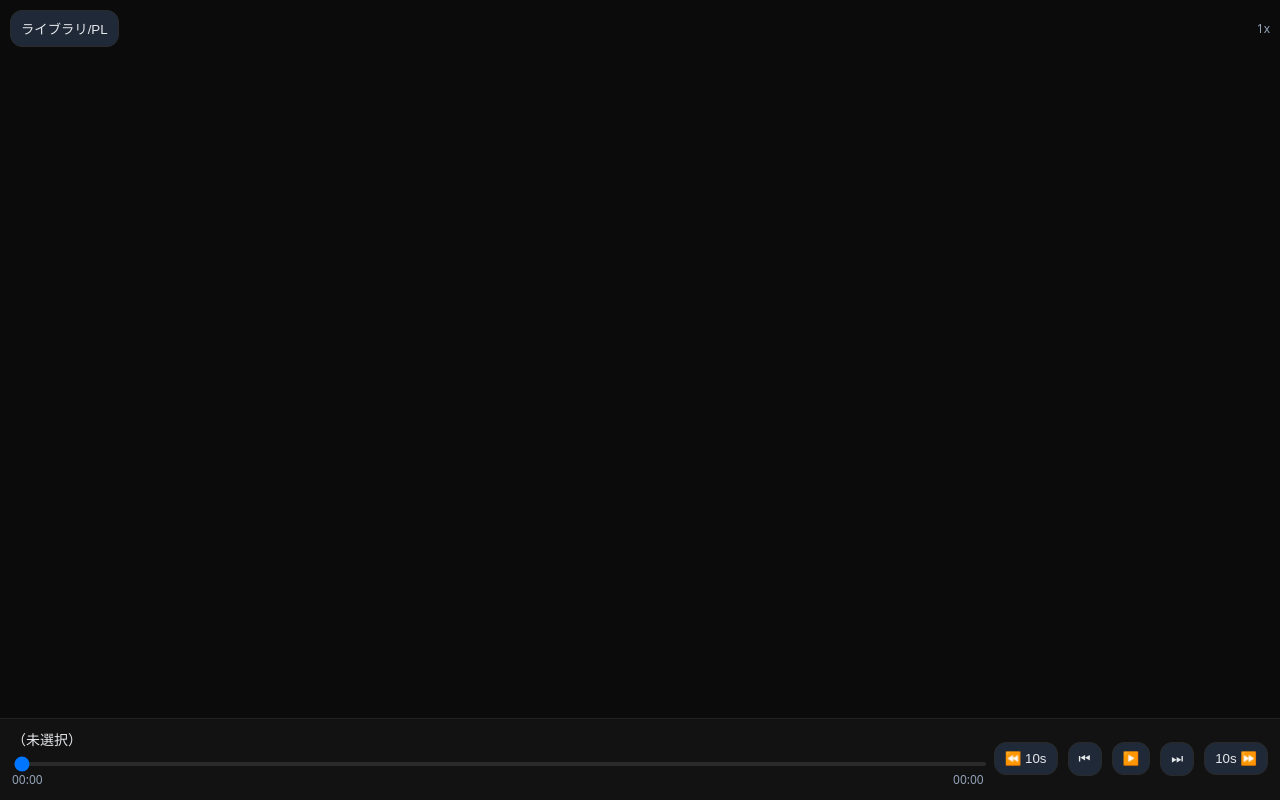
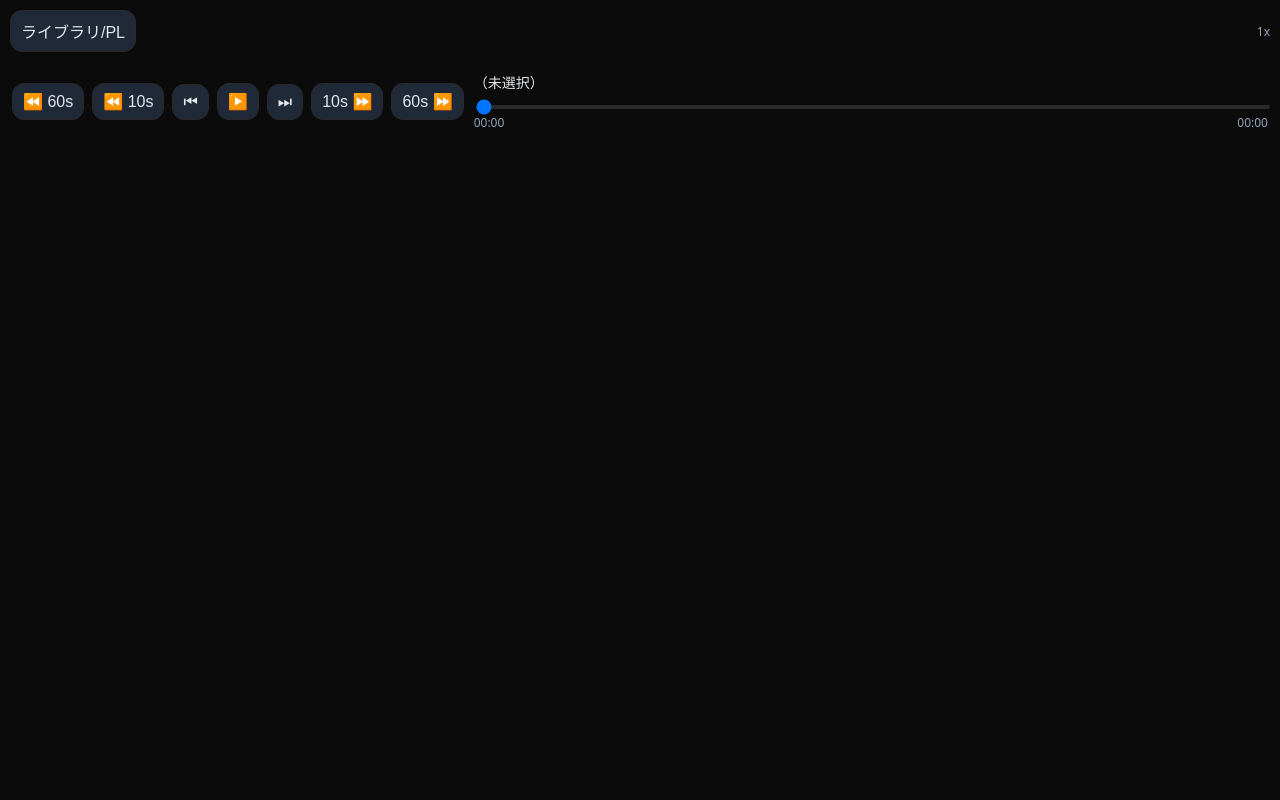
Before and after one commit to testuser4856/pwa-audio-player, a plain HTML site: page index.html in a window 1280 px wide. Drawn offline with Linux system fonts and the light colour scheme.

Commit message:
Update index.html

```diff
--- a/index.html
+++ b/index.html
@@ -15,8 +15,7 @@
     .muted { color:#94a3b8; font-size:12px; }
     .row { display:flex; gap:8px; align-items:center; }
     .topbar { display:flex; gap:8px; align-items:center; justify-content:space-between; padding:10px; }
-    .mini { position: fixed; left:0; right:0; bottom:0; padding:10px 12px; background:#121212; border-top:1px solid #222;
-            display:grid; grid-template-columns:1fr auto; gap:10px; align-items:center; padding-bottom:calc(12px + env(safe-area-inset-bottom)); }
+
     .title { font-size:14px; white-space:nowrap; overflow:hidden; text-overflow:ellipsis; }
     .seek { width:100%; appearance:none; height:4px; border-radius:999px; background:#2a2a2a; }
     .controls { display:flex; gap:10px; align-items:center; }
@@ -24,15 +23,38 @@
     .panel { position:absolute; left:0; right:0; bottom:0; max-height:74vh; overflow:auto; background:#0e0e0e;
              border-top-left-radius:16px; border-top-right-radius:16px; padding:12px; border-top:1px solid #222; }
     .list { width:100%; height:40vh; background:#111; border:1px solid #222; border-radius:12px; color:#e5e7eb; }
-    /* 重要：タイトル側が横幅を食い尽くさないようにする */
-    .mini { grid-template-columns: minmax(0,1fr) auto; }   /* 1列目が縮められる */
-    .mini > div:first-child { min-width: 0; }              /* これが無いと省略が効かない */
 
-    /* タイトルは常に1行省略。ボタン群に押し負けない */
+    /* ミニプレイヤーの左右配置：左=controls / 右=info */
+    .mini {
+      display: grid;
+      grid-template-columns: auto 1fr;
+      grid-template-areas: "controls info";
+      gap: 10px;
+      align-items: center;
+      padding: 10px 12px;
+      padding-bottom: calc(12px + env(safe-area-inset-bottom));
+    }
+    .controls { grid-area: controls; display: flex; gap: 8px; align-items: center; }
+    #info     { grid-area: info;   min-width: 0; } /* これでタイトル省略が効く */
+
+    /* タイトルは常に省略表示（ボタンが押し出されない） */
     .title { white-space: nowrap; overflow: hidden; text-overflow: ellipsis; }
-    .mini { grid-template-columns: minmax(0,1fr) auto; }
-    .mini > div:first-child { min-width: 0; }
-    .controls { flex: 0 0 auto; }
+
+    /* iOSのダブルタップズーム対策：ボタンは16px以上＆manipulation */
+    .btn {
+      font-size: 16px;                 /* 16px未満だとiOSがズームしがち */
+      touch-action: manipulation;      /* ダブルタップズームの抑制に効く */
+      -webkit-user-select: none;
+      user-select: none;
+    }
+
+    /* すごく狭い幅での詰め調整 */
+    @media (max-width: 380px) {
+      .controls { gap: 6px; }
+      .btn { padding: 6px 8px; border-radius: 10px; }
+      .mini { padding: 8px 10px; }
+    }
+
 
     /* タップで一時的に出す“ポップ表示” */
     .title-peek {
@@ -97,7 +119,8 @@
   </div>
 
   <div class="mini">
-    <div>
+    <!-- 情報（タイトル/シーク）ブロックにID付与 -->
+    <div id="info">
       <div id="title" class="title">（未選択）</div>
       <input id="seek" class="seek" type="range" min="0" max="1" value="0" step="0.001" />
       <div class="row" style="justify-content:space-between">
@@ -105,15 +128,19 @@
         <span id="dur" class="muted">00:00</span>
       </div>
     </div>
-    <!-- 既存の controls 内の ▶️/⏮/⏭ の前後に追加 -->
+
+    <!-- ボタン群（10秒＋60秒） -->
     <div class="controls">
+      <button id="back60" class="btn">⏪ 60s</button>
       <button id="back10" class="btn">⏪ 10s</button>
-      <button id="prev" class="btn">⏮</button>
-      <button id="play" class="btn">▶️</button>
-      <button id="next" class="btn">⏭</button>
-      <button id="fwd10" class="btn">10s ⏩</button>
+      <button id="prev"   class="btn">⏮</button>
+      <button id="play"   class="btn">▶️</button>
+      <button id="next"   class="btn">⏭</button>
+      <button id="fwd10"  class="btn">10s ⏩</button>
+      <button id="fwd60"  class="btn">60s ⏩</button>
     </div>
   </div>
+
   <div id="titlePeek" class="title-peek" hidden></div>
 
   <!-- ライブラリ/プレイリストシート -->
```
